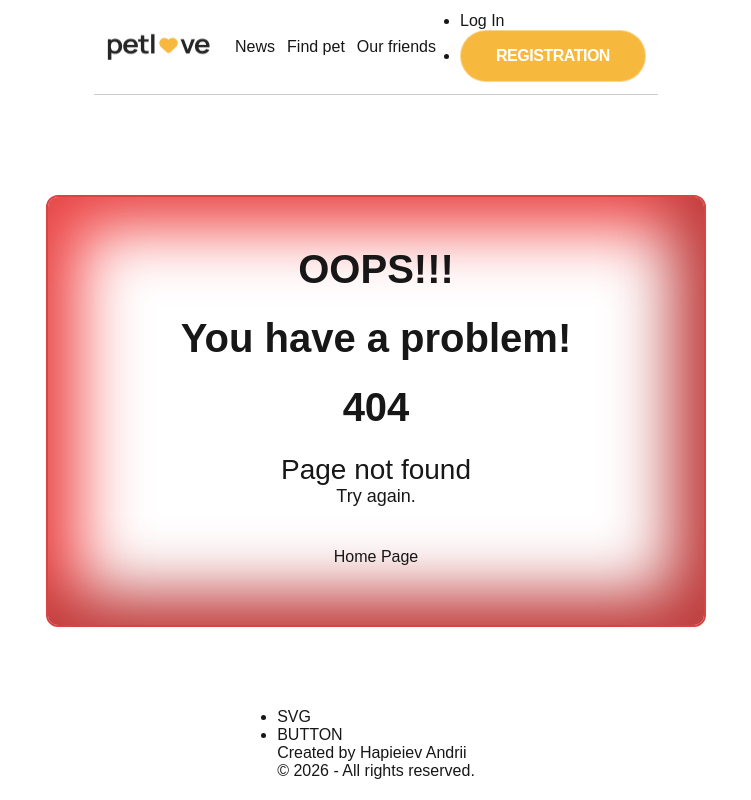
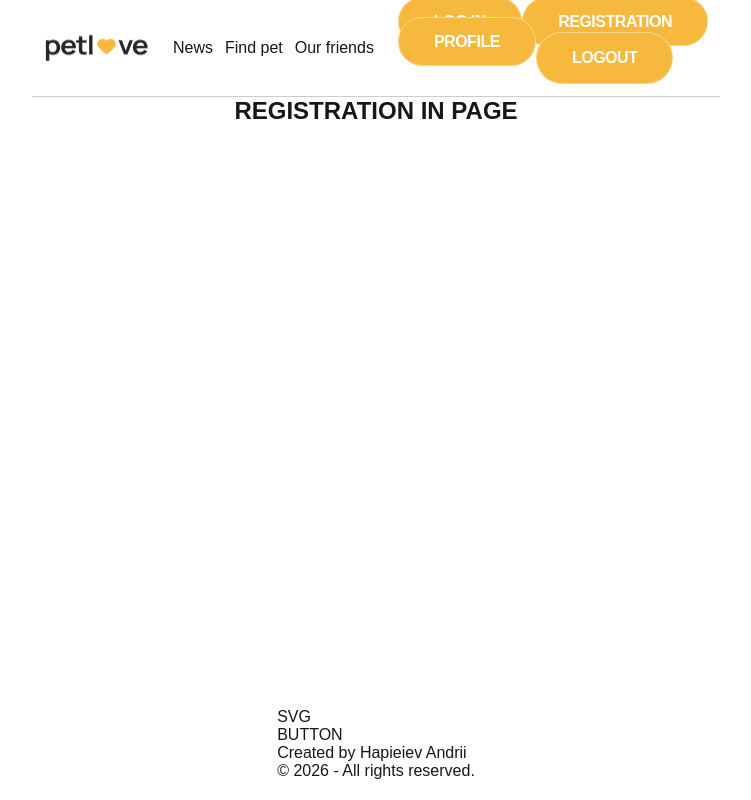
Before and after one commit to gapeevbachmut/petlove-next, a Next.js app: page /register in a window 1280 px wide. Before the commit this address had no page. Shown: the whole page, without its empty margins (264-1015 px from the left). Built offline with nearby package versions, Linux system fonts and the light colour scheme.

Commit message:
add component Pagination

```diff
--- a/app/(public)/news/page.tsx
+++ b/app/(public)/news/page.tsx
@@ -8,7 +8,6 @@ export default async function News() {
 
   return (
     <div>
-      <h1>News page</h1>
       <NewsClient />
     </div>
   );
--- /dev/null
+++ b/app/(public)/register/page.tsx
@@ -0,0 +1,7 @@
+export default function Registration() {
+  return (
+    <div>
+      <h2>REGISTRATION IN PAGE</h2>
+    </div>
+  );
+}
--- a/app/globals.css
+++ b/app/globals.css
@@ -36,6 +36,12 @@ a {
   text-decoration: none;
 }
 
+ul {
+  list-style-type: none;
+  margin: 0;
+  padding: 0;
+}
+
 @media (prefers-color-scheme: dark) {
   html {
     color-scheme: dark;
--- /dev/null
+++ b/components/AuthNavigation/AuthNavigation.module.css
@@ -0,0 +1,21 @@
+.authNavigation {
+    display: flex;
+}
+
+.authLink {
+    padding: 15px 35px;
+    border-radius: 30px;
+    font-weight: 700;
+    font-family: var(--font-family);
+    font-size: 16px;
+    line-height: 125%;
+    letter-spacing: -0.03em;
+    text-transform: uppercase;
+    border: none;
+    cursor: pointer;
+    transition: background-color 0.2s ease;
+
+    border: 1px solid rgba(255, 255, 255, 0.4);
+    background-color: #f6b83d;
+    color: #fff;
+}
--- /dev/null
+++ b/components/AuthNavigation/AuthNavigation.tsx
@@ -0,0 +1,42 @@
+import Link from 'next/link';
+import css from './AuthNavigation.module.css';
+import { useRouter } from 'next/navigation';
+import Button from '../Button/Button';
+
+const AuthNavigation = () => {
+  const router = useRouter();
+  const handleLogout = () => {
+    router.push('/login');
+  };
+  return (
+    <>
+      <nav aria-label="Auth Navigation">
+        <ul className={css.authNavigation}>
+          <li>
+            <Link href="/login" className={css.authLink}>
+              Log In
+            </Link>
+          </li>
+          <li>
+            <Link href="/register" className={css.authLink}>
+              Registration
+            </Link>
+          </li>
+        </ul>
+      </nav>
+      <nav aria-label="User Navigation">
+        <ul className={css.authNavigation}>
+          <li>
+            <Link href="/prifile" className={css.authLink}>
+              Profile
+            </Link>
+          </li>
+          <li>
+            <Button onClick={handleLogout}>Logout</Button>
+          </li>
+        </ul>
+      </nav>
+    </>
+  );
+};
+export default AuthNavigation;
--- a/components/Header/Header.tsx
+++ b/components/Header/Header.tsx
@@ -4,7 +4,7 @@
 import Image from 'next/image';
 import css from './Header.module.css';
 import Link from 'next/link';
-import Button from '../Button/Button';
+import AuthNavigation from '../AuthNavigation/AuthNavigation';
 
 const Header = () => {
   return (
@@ -18,7 +18,6 @@ const Header = () => {
         />
       </Link>
       <nav aria-label="Main Navigation">
-        {/* навігація для гостя  та авторизованого */}
         <ul className={css.navigation}>
           <li>
             <Link href="/news">News</Link>
@@ -32,26 +31,8 @@ const Header = () => {
         </ul>
       </nav>
       <div>
-        {/* //
-        //
-        // зробити компонент навігації користувачів та юзерів
-        //
-        // */}
-        <ul>
-          <li>
-            <Link href="/login">Log In</Link>
-            {/* <Button onClick={() => alert('It is WORK - Log In!!!!')}>
-                Log In
-              </Button> */}
-          </li>
-          <li>
-            <Link href="/register">
-              <Button onClick={() => alert('It is WORK - Log In!!!!')}>
-                Registration
-              </Button>
-            </Link>
-          </li>
-        </ul>
+        {/* навігація для гостя  та авторизованого */}
+        <AuthNavigation />
       </div>
     </header>
   );
```
Also changed, not shown: app/(public)/news/NewsClient.tsx (+11 -28 lines), app/(public)/notices/NoticesClient.tsx (+20 -16 lines), components/Pagination/Pagination.module.css (added, +29 -0 lines), components/Pagination/Pagination.tsx (added, +36 -0 lines).
